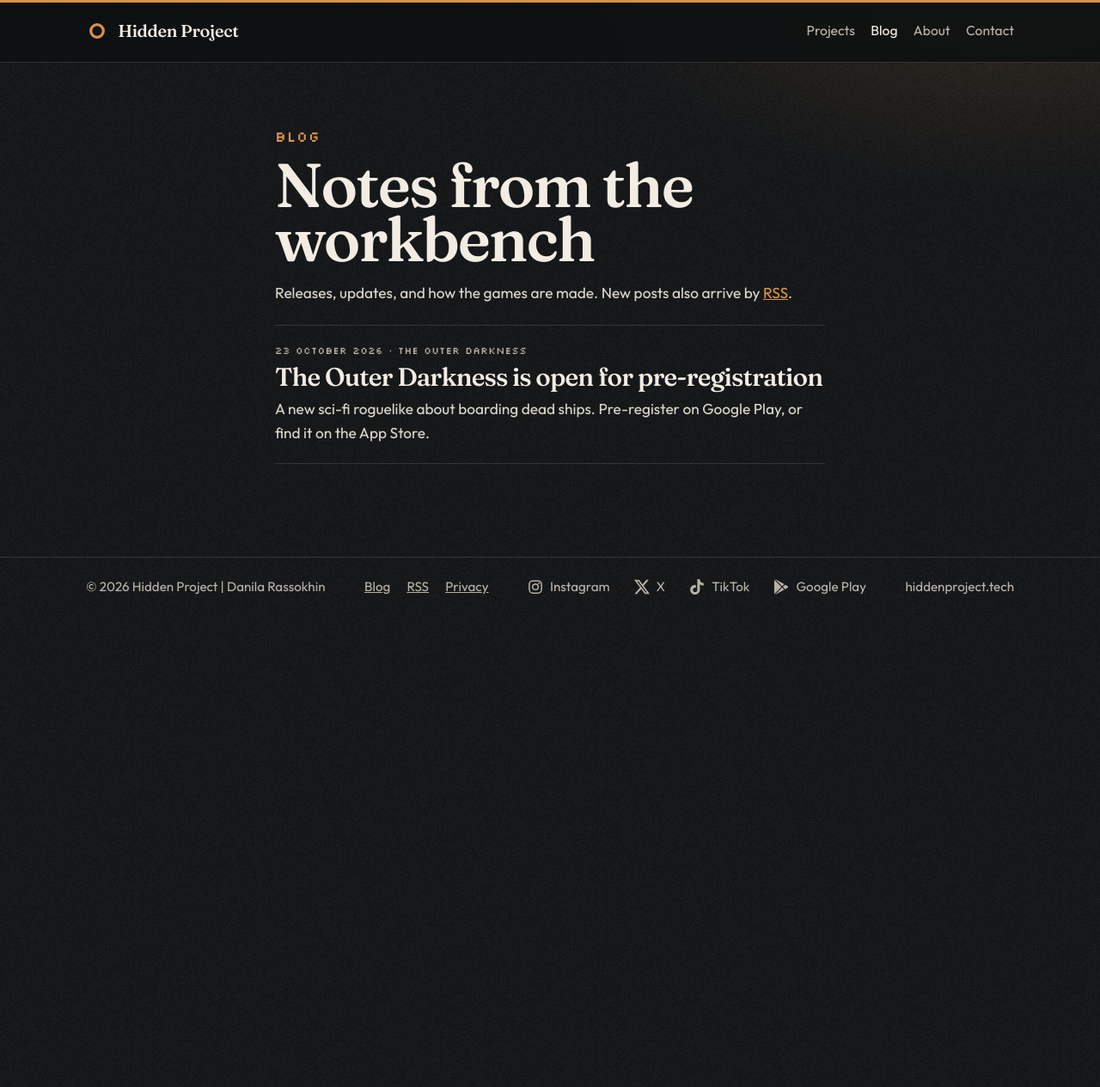
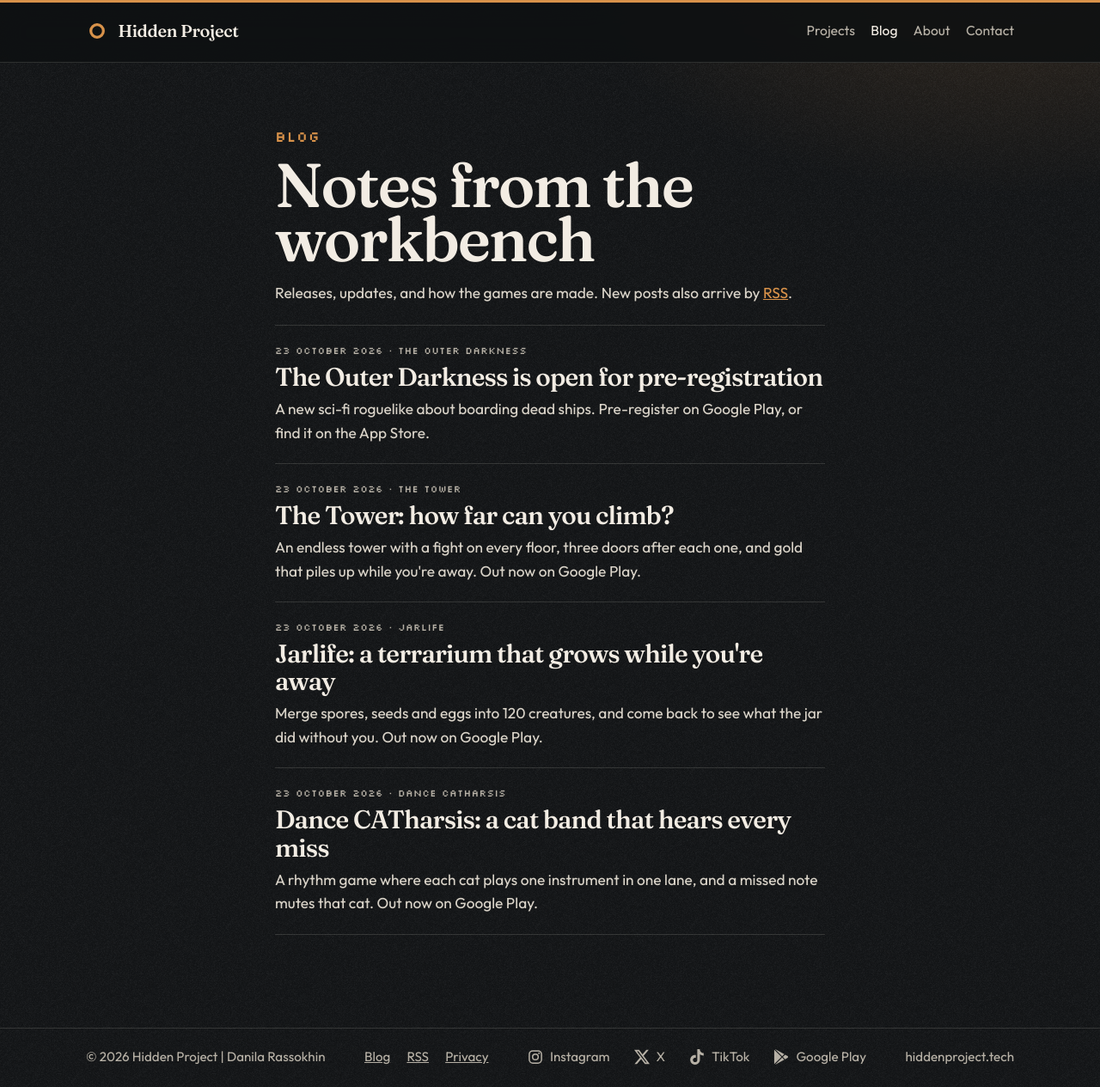
Before and after one commit to CrissNamon/hiddenproject.tech, a Jekyll site: the page built from blog/index.html, in a window 1280 px wide and 1265 px high. Shown: the whole window at 86% size. Built offline with Jekyll 4.4.1, drawn with Linux system fonts in a browser that asks for light colours.

Commit message:
Blog: a post for Dance CATharsis, Jarlife and The Tower
The Outer Darkness post moves to 14:00 so it stays the newest, and
no longer calls itself the first post on the blog.

```diff
--- /dev/null
+++ b/_posts/2026-10-23-dance-catharsis-cat-band.md
@@ -0,0 +1,32 @@
+---
+title: "Dance CATharsis: a cat band that hears every miss"
+date: 2026-10-23 12:00:00 +0400
+description: A rhythm game where each cat plays one instrument in one lane, and a missed note mutes that cat. Out now on Google Play.
+game: dance-catharsis
+---
+
+Dance CATharsis is a rhythm game about a cat band playing gigs for a cozy pixel village. It's out now on Google Play.
+
+<img src="/assets/dance-gig.jpg" width="320" height="569" alt="A Dance CATharsis gig. Four cats play drums, bass, keys and lead in four lanes, and paw notes fall toward the rings." loading="lazy">
+
+## Four cats, four lanes
+
+Every cat in the band is one instrument and one lane: drums, bass, keys and lead. Paw notes fall toward the rings, and you tap them in time.
+
+Miss a note, and that cat goes quiet until you hit again. You don't just see a mistake on a score counter. You hear the bass drop out of the song, and you hear it come back.
+
+Every cat brings its own groove, so a new cat in the band means a new part in the song.
+
+## Strays and dance-offs
+
+Strays wander in to the edge of town. To bring one into the band, you win it over in a dance-off: the stray dances to its own loop, and you tap along.
+
+## The village
+
+Between gigs, the band goes home. Resting cats busk for tips, and requests and upgrades grow the village around the stage.
+
+## Clips
+
+You can record a vertical clip of a gig or of a cat's dance and share it.
+
+Dance CATharsis is on [Google Play](https://play.google.com/store/apps/details?id=tech.hiddenproject.dancecatharsis). More screenshots are on the [game page](/dance-catharsis/).
--- /dev/null
+++ b/_posts/2026-10-23-jarlife-merge-terrarium.md
@@ -0,0 +1,28 @@
+---
+title: "Jarlife: a terrarium that grows while you're away"
+date: 2026-10-23 12:30:00 +0400
+description: Merge spores, seeds and eggs into 120 creatures, and come back to see what the jar did without you. Out now on Google Play.
+game: jarlife
+---
+
+Jarlife: Merge Terrarium is a merge game set inside a glass jar. It's out now on Google Play.
+
+<img src="/assets/jar-board.webp" width="320" height="711" alt="The jar: a grid of merged creatures during a bloom season, with seeds, eggs and fungus ready to place." loading="lazy">
+
+## Merge to evolve
+
+Fungus, seeds and eggs go into the jar. Drag two alike together and they merge into something new: a spore becomes moss, a microbe grows into a tiny dragon.
+
+There are 120 creatures across Flora, Fauna and Fungi. Some come out golden, glowing, shadow or albino, and those mutations are worth hunting for.
+
+## The jar keeps time
+
+Seasons change, and day gives way to night. When a season ends, it pays out Seeds and lasting boosts, and the next one starts: Long Night, Monsoon, Bloom…
+
+The jar keeps making Life while the game is closed, so there's always something new when you come back.
+
+## The codex and the upgrades
+
+A codex records everything that has grown in your jar, tier by tier. Upgrades change the jar itself: faster spawning, a bigger pouch, better seeds, a wider jar, a longer nap, and unstable DNA. Modifiers bend the rules from one run to the next.
+
+Jarlife is free on [Google Play](https://play.google.com/store/apps/details?id=tech.hiddenproject.jarlife), with no sign-up. More screenshots are on the [game page](/jarlife/).
--- a/_posts/2026-10-23-the-outer-darkness-pre-registration.md
+++ b/_posts/2026-10-23-the-outer-darkness-pre-registration.md
@@ -1,12 +1,13 @@
 ---
 title: The Outer Darkness is open for pre-registration
+date: 2026-10-23 14:00:00 +0400
 description: A new sci-fi roguelike about boarding dead ships. Pre-register on Google Play, or find it on the App Store.
 game: the-outer-darkness
 ---
 
-This is the first post on the new Hidden Project blog. Each game now has its own page on the site, and this is where I'll write about them as they're made: releases, updates, and how things work inside.
+Each game now has its own page on the site, and this blog is where I'll write about them as they're made: releases, updates, and how things work inside.
 
-The first news is The Outer Darkness. It's open for pre-registration on Google Play, and it's on the App Store for iPhone and iPad.
+The latest news is The Outer Darkness. It's open for pre-registration on Google Play, and it's on the App Store for iPhone and iPad.
 
 ## Dock. Loot. Get out.
 
--- /dev/null
+++ b/_posts/2026-10-23-the-tower-endless-climb.md
@@ -0,0 +1,34 @@
+---
+title: "The Tower: how far can you climb?"
+date: 2026-10-23 13:00:00 +0400
+description: An endless tower with a fight on every floor, three doors after each one, and gold that piles up while you're away. Out now on Google Play.
+game: the-tower
+---
+
+The Tower: Endless Climb RPG is an idle RPG about one question: how far can you climb? It's out now on Google Play.
+
+<img src="/assets/tower-combat.webp" width="320" height="711" alt="A turn-based fight in The Tower on floor 78: a Rotting Tenant, with Strike, Heavy Blow, Ultimate and Interrupt." loading="lazy">
+
+> It was already standing when you came through the door.
+
+## A fight on every floor
+
+Each floor is a fight. Combat is turn-based: spend energy, watch your cooldowns, and interrupt the big hit before it lands. Choose your character, learn new skills and upgrade your equipment as you go. There are gate bosses and weekly raids, too.
+
+## Three doors
+
+After every fight, three doors open. Each one has its own effect, and the safe door pays less. The climb runs through five biomes, from the Ashlands to the Obsidian Gate.
+
+## Climbs while you're away
+
+Gold piles up for hours with the game closed, and materials arrive on their own. Come back, claim it, and keep climbing.
+
+## Falling, and climbing again
+
+Your fall is your end. Start again from the first floor, and the marks you've earned buy ranks in Edge, Vigour and Hoard that make the next climb go further.
+
+## Nothing to buy
+
+No account, no premium currency, no energy timers, and no way to pay your way past a fight.
+
+The Tower is free on [Google Play](https://play.google.com/store/apps/details?id=tech.hiddenproject.thetower). More screenshots are on the [game page](/the-tower/).
```
